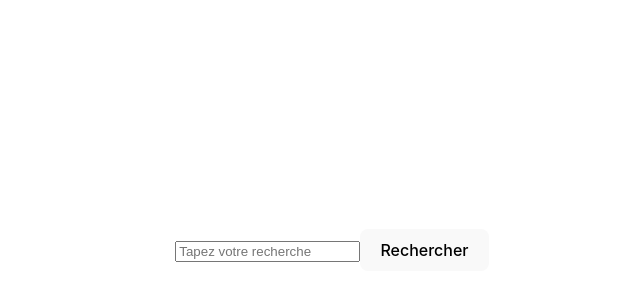
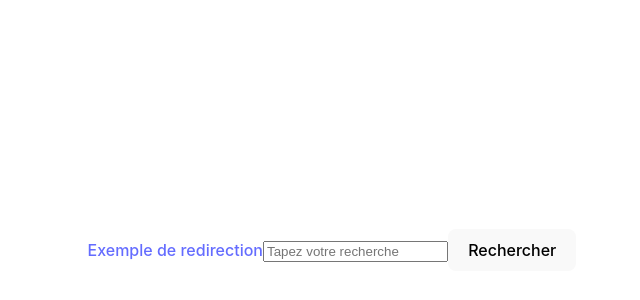
Before and after one commit to Benoitapps/ProjetIA, a React (Vite) app in the folder front/: page / in a window 1280 px wide. Shown: the part 150-450 px from the top of the page, without its empty margins (308-948 px from the left). Built offline with nearby package versions, Linux system fonts and the light colour scheme.

Commit message:
:wrench: add react router dom

```diff
--- a/front/package.json
+++ b/front/package.json
@@ -11,7 +11,8 @@
   },
   "dependencies": {
     "react": "^18.2.0",
-    "react-dom": "^18.2.0"
+    "react-dom": "^18.2.0",
+    "react-router-dom": "^6.17.0"
   },
   "devDependencies": {
     "@types/react": "^18.2.15",
--- a/front/src/App.jsx
+++ b/front/src/App.jsx
@@ -1,15 +1,25 @@
-import { useState } from 'react';
 import './App.css';
-import SearchBar from './Components/Search/SearchBar';
-import RecipesList from './Components/Search/RecipesList';
+import {
+  createBrowserRouter,
+  RouterProvider,
+} from "react-router-dom";
+import HomePage from './Components/HomePage';
+
+const router = createBrowserRouter([
+  {
+    path: "/",
+    element: <HomePage />,
+  },
+  {
+    path: "/recipe",
+    element: <div>Page des recettes</div>,
+  },
+]);
 
 function App() {
-  const [recipes, setRecipes] = useState([]);
-
   return (
     <>
-      <SearchBar setRecipes={setRecipes}/>
-      <RecipesList recipes={recipes}/>
+      <RouterProvider router={router} />
     </>
   )
 }
--- /dev/null
+++ b/front/src/Components/HomePage.jsx
@@ -0,0 +1,18 @@
+import { useState } from 'react';
+import SearchBar from './Search/SearchBar';
+import RecipesList from './Search/RecipesList';
+import { Link } from 'react-router-dom';
+
+function HomePage() {
+    const [recipes, setRecipes] = useState([]);
+
+    return (
+        <>
+            <Link to="/recipe">Exemple de redirection</Link>
+            <SearchBar setRecipes={setRecipes}/>
+            <RecipesList recipes={recipes}/>
+        </>
+    )
+}
+
+export default HomePage
```
Also changed, not shown: 1 other file (tests, documents, lock files or other folders).
